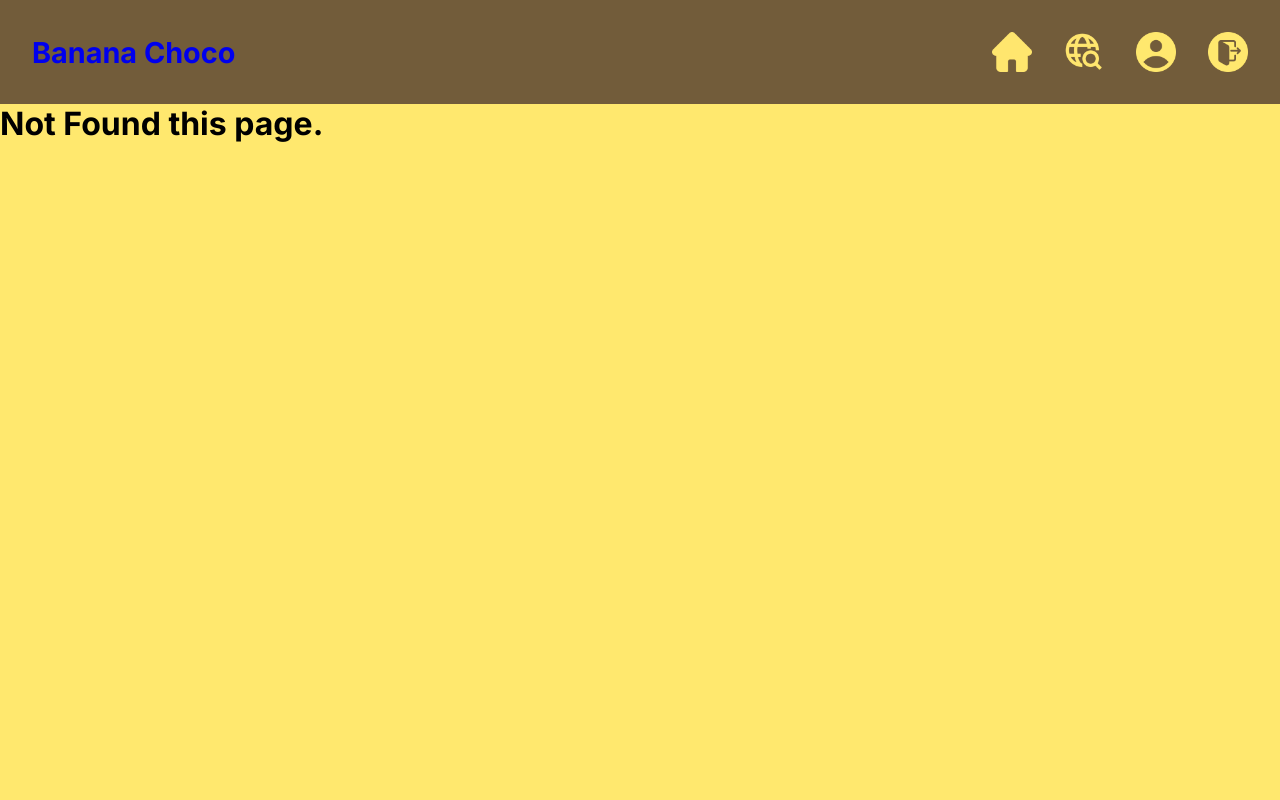
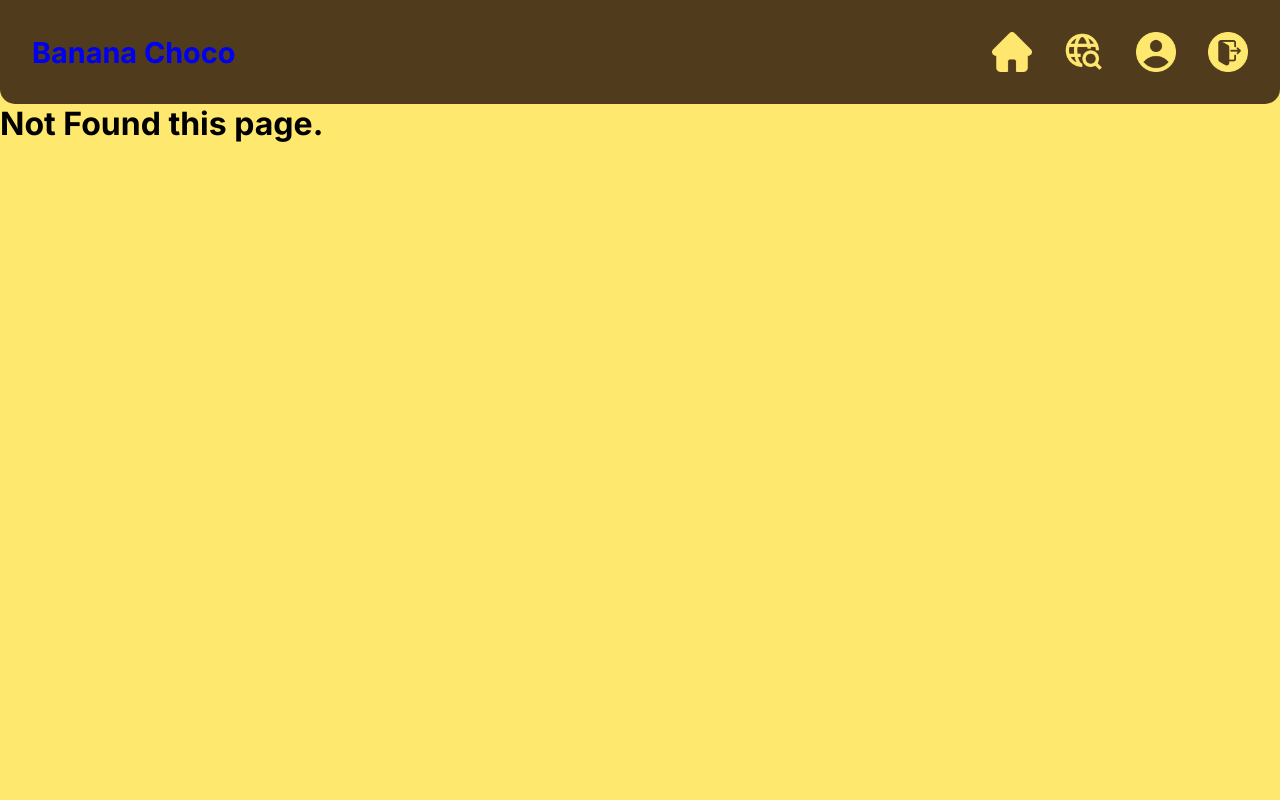
Before and after one commit to AuttakornC/p23cs212g12, a Flask app: page /1 in a window 1280 px wide. Run offline with Flask 3, Linux system fonts and the light colour scheme; parts of the project's set-up code (start-up, migrations or seed data) failed here and were passed over.

Commit message:
Adjust color and border

```diff
--- a/flask/app/static/css/global.css
+++ b/flask/app/static/css/global.css
@@ -10,7 +10,7 @@
 }
 
 body {
-    --choco-color: #725C3A;
+    --choco-color: #503C1D;
     --main1-color: #EEBA74;
     --main2-color: #F6D394;
     --main3-color: #FEECB3;
--- a/flask/app/static/css/nav.css
+++ b/flask/app/static/css/nav.css
@@ -6,6 +6,7 @@ nav {
     justify-content: space-between;
     align-items: center;
     z-index: 2;
+    border-radius: 0px 0px 15px 15px;
 }
 
 nav > a {
```
